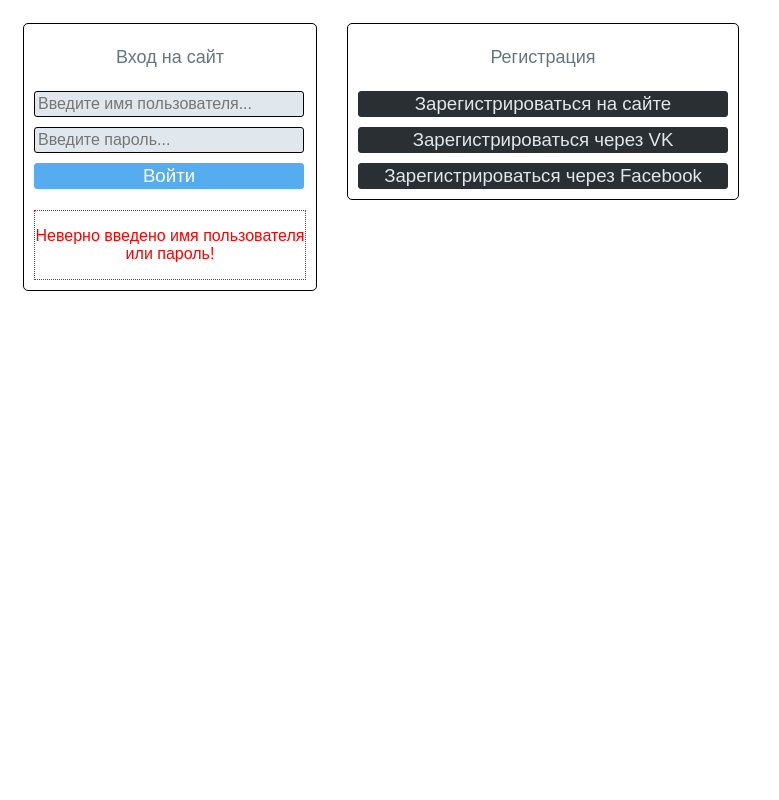
After one commit to Belamavis/auth, a PHP site: page /cgi/welcome.php in a window 1280 px wide. The commit adds this page. Shown: the whole page, without its empty margins (0-779 px from the left). Run offline with PHP 8.4, Linux system fonts and the light colour scheme.

Commit message:
Добавлена форма регистрации на сайте

```diff
--- a/cgi/login.php
+++ b/cgi/login.php
@@ -1,4 +1,5 @@
 <?php
+	header("Content-Type: text/html; charset=utf-8");
 	ini_set('display_errors',1);
     error_reporting(E_ALL);
 
@@ -11,7 +12,7 @@
 	$pwd_hash = md5($_POST['password']);
 	$result = $mysqli->query($user_query);
 	if (!($result)) {
-			echo "Неверное имя пользователя или неверный пароль - 1";
+			echo "Неверное имя пользователя или неверный пароль";
 			die();
 		}  else {
 				$login_data = $result->fetch_assoc();
@@ -20,7 +21,7 @@
 			echo "Добро пожаловать!";
 			die();
 		} else {
-			echo "Неверное имя пользователя или неверный пароль - 2";
+			echo "Неверное имя пользователя или неверный пароль";
 			die();
 			}
 	$mysqli->close();
--- /dev/null
+++ b/cgi/welcome.php
@@ -0,0 +1,33 @@
+<?php
+
+?>
+
+<html>
+	<head>
+		<title>Добро пожаловать</title>
+		<meta charset='utf-8'/>
+		<link rel="stylesheet" href="../css/style.css"/>
+	</head>
+	<body>
+		<div id="login" class="enter">
+			<p class="title">Вход на сайт</p>
+			<form name="login" action="login.php" method="POST">
+				<input class="log_field" name="username" type="text" placeholder="Введите имя пользователя..." required><br>
+				<input class="log_field" name="password" type="password" placeholder="Введите пароль..." required><br>
+				<button name="login_submit" class="log_submit">Войти</button>
+			</form>
+			<div class="error" id="wrong_name_or_password">
+				<p>Неверно введено имя пользователя или пароль!</p>
+			</div>
+		</div>
+		<div id="register" class="enter clearfix">
+			<p class="title">Регистрация</p>
+			<form id="register_site" action="../register_site.html" method="POST"></form>
+			<form id="register_vk" action="register_vk.php" method="POST"></form>
+			<form id="register_fb" action="register_fb.php" method="POST"></form>
+			<button class="register" form="register_site" type="submit">Зарегистрироваться на сайте</button><br>
+			<button class="register" form="register_vk" type="submit">Зарегистрироваться через VK</button><br>
+			<button class="register" form="register_fb" type="submit">Зарегистрироваться через Facebook</button><br>
+		</div>
+	</body>
+</html>
--- a/css/style.css
+++ b/css/style.css
@@ -49,3 +49,11 @@ border {
 	font-size: 14pt;
 	color: #e1e8ed;
 }
+
+.error {
+	border: 1px dotted red;
+	color: red;
+	text-align: center;
+	margin: 5px;
+	width: 270px;
+}
--- a/index.php
+++ b/index.php
@@ -1,13 +1,14 @@
 <?php
+	header("Content-Type: text/html; charset=utf-8");
 	ini_set('display_errors',1);
     error_reporting(E_ALL);
 
 	if (!isset($_COOKIE['registered'])) {
 			setcookie('registered','no');
-			header('Location: welcome.php');
+			header('Location: cgi/welcome.php');
 		}
 	if ($_COOKIE['registered'] == 'no') {
-			header('Location: welcome.php');
+			header('Location: cgi/welcome.php');
 		}
 	exit();
 ?>
```
Also changed, not shown: cgi/register_site.php (+49 -0 lines), register_site.html (added, +31 -0 lines).
